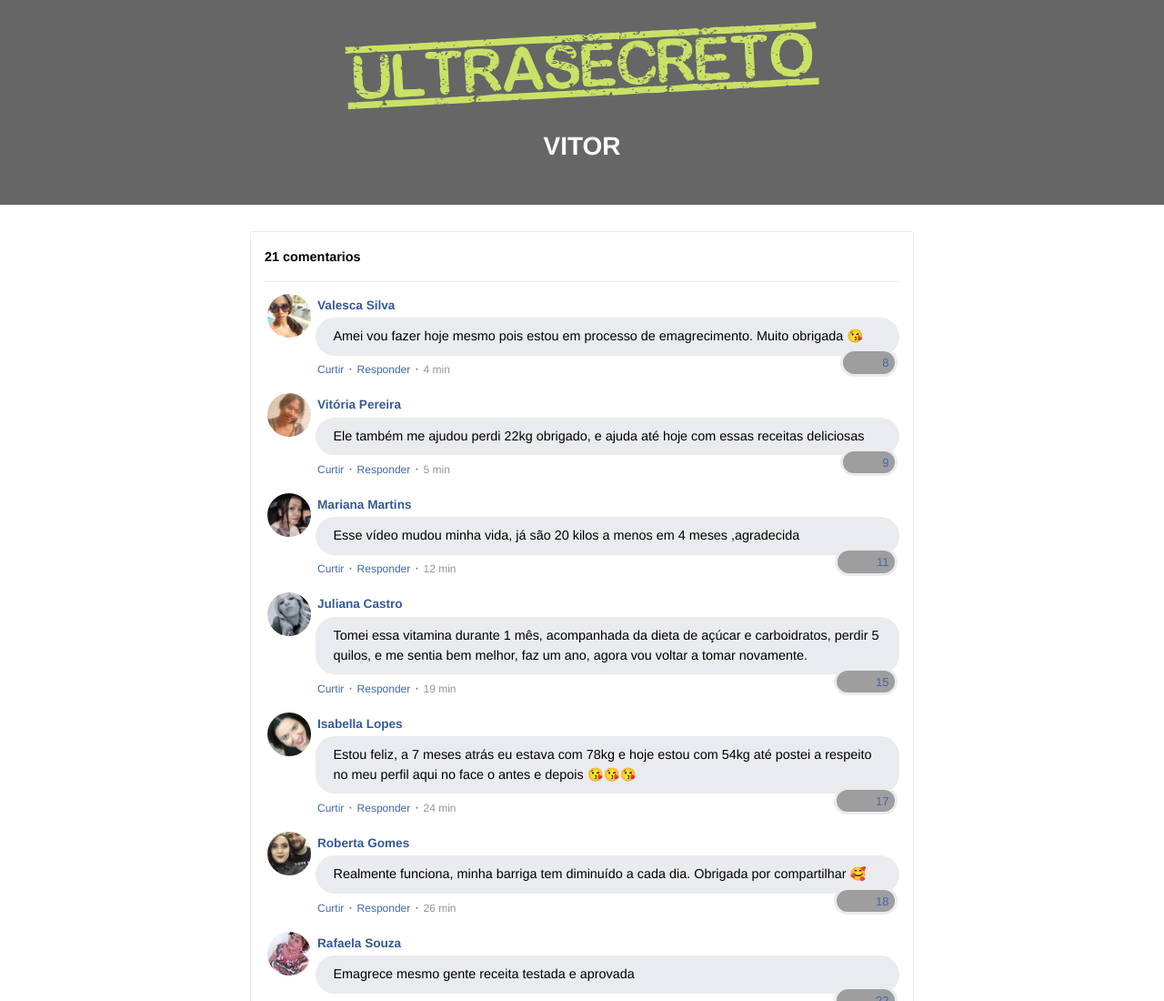
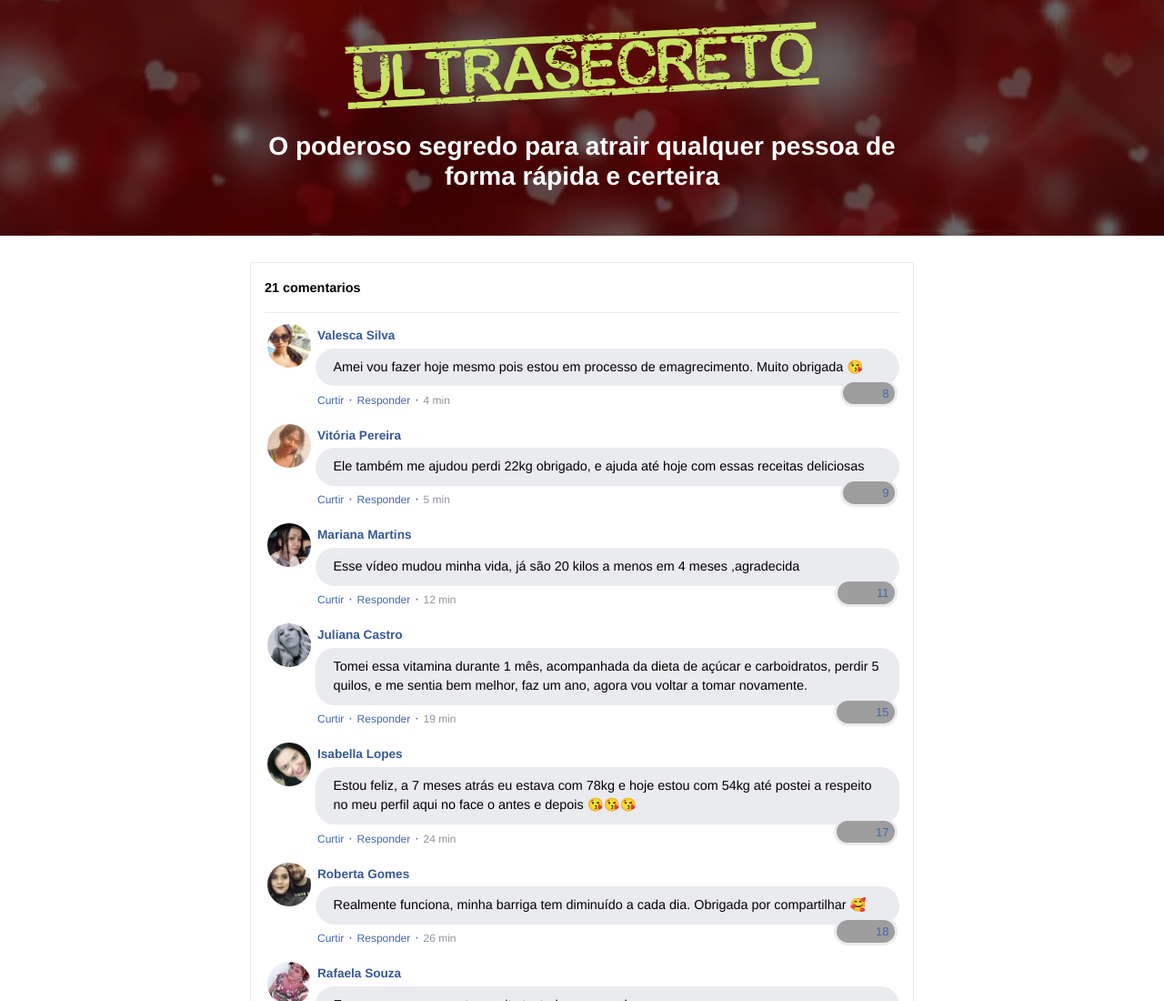
Before and after one commit to moneyfull10/sem-barriga.com, a plain HTML site: page index.html in a window 1280 px wide. Shown: the top 1100 px of the page at 91% size. Drawn offline with nearby package versions, Linux system fonts and the light colour scheme; grey boxes are pictures that could not be loaded; a script that the page names is missing.

Commit message:
Add files via upload

```diff
--- a/index.html
+++ b/index.html
@@ -13,7 +13,7 @@
     <link rel="stylesheet" href="./assets/css/com.css">
 
     <!-- Título da Página -->
-    <title>VITOR</title>
+    <title>Magnetismo humano</title>
 
     <style type="text/css">
       header {
@@ -59,7 +59,7 @@
             <img class="img-fluid" src="./assets/img/ultrasecreto.svg">
 
             <!-- Headline -->
-            <h3 class="my-4"><b>VITOR</b></h3>
+            <h3 class="my-4"><b>O poderoso segredo para atrair qualquer pessoa de forma rápida e certeira</b></h3>
 
             <!-- VSL -->
             <script type="text/javascript" id="scr_623bc1f8752ce700085c5a27">var s=document.createElement("script");s.src="https://cdn.converteai.net/9fa9a89c-9c2e-42d5-b786-682b0b21d9db/players/623bc1f8752ce700085c5a27/player.js",s.async=!0,document.head.appendChild(s);</script>
--- /dev/null
+++ b/style.css
@@ -0,0 +1,60 @@
+@font-face {
+	font-family: Gotham Rounded;
+	src: url("font.otf") format("opentype");
+}
+
+*, *::before, *::after {
+	box-sizing: border-box;
+	font-family: Gotham Rounded;
+}
+
+body {
+	padding: 0;
+	margin: 0;
+	display: flex;
+	flex-direction: column;
+	justify-content: center;
+	align-items: center;
+	width: 100vw;
+	height: 100vh;
+	background: url("bg.jpeg") no-repeat fixed center;
+	background-size: cover;
+}
+
+.container {
+	width: 700px;
+	max-width: 90%;
+}
+
+.black {
+	background-color: black;
+	padding: 10px;
+	text-align: center;
+	border-radius: 20px;
+	box-shadow: 0 0 10px 2px;
+}
+
+.answer {
+	display: grid;
+	grid-template-columns: repeat(1, auto);
+	gap: 10px;
+}
+
+.btn {
+	border-radius: 10px;
+	padding: 5px 10px;
+	font-size: 30px;
+	background-color: #f7ce6a;
+	outline: none;
+	color: black;
+	text-decoration: none;
+}
+
+.black h1 {
+	color: yellow;
+}
+
+.black p {
+	font-size: 18px;
+	color: white;
+}
```
Also changed, not shown: assets/img/bg.jpg (added), ps/bg.jpg (added).
